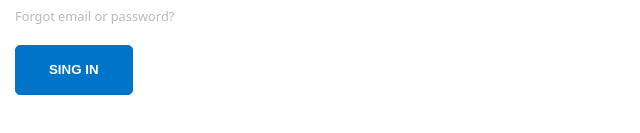
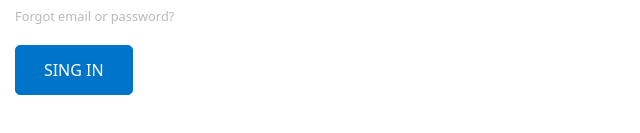
Before and after one commit to felipecesr/visual-regression, a website: page index.html in a window 1280 px wide. Shown: the part 147-280 px from the top of the page, 0-640 px from the left. Drawn offline with Linux system fonts and the light colour scheme.

Commit message:
changes in css file

```diff
--- a/index.html
+++ b/index.html
@@ -17,8 +17,8 @@
         <a href="#" class="forgot">Forgot email or password?</a>
 
         <div class="login-buttons">
-          <!--<button class="button">Register</button>-->
-          <button class="button -primary">Sing in</button>
+          <!--<a href="#" class="button">Register</a>-->
+          <a href="#" class="button -primary">Sing in</a>
         </div>
 
       </form>
--- a/style.css
+++ b/style.css
@@ -63,7 +63,6 @@ body {
   text-align: center;
   text-decoration: none;
   text-transform: uppercase;
-  font-weight: 700;
 }
 
 .button.-primary {
@@ -72,14 +71,17 @@ body {
   background-color: #0074c8;
 }
 
-/*.login-buttons {
+/*a {
+  font-weight: 700;
+}
+
+.login-buttons {
   display: table;
   width: 100%;
 }
 
 .button {
   float: left;
-  font-weight: 400;
 }
 
 .button + .button {
```
